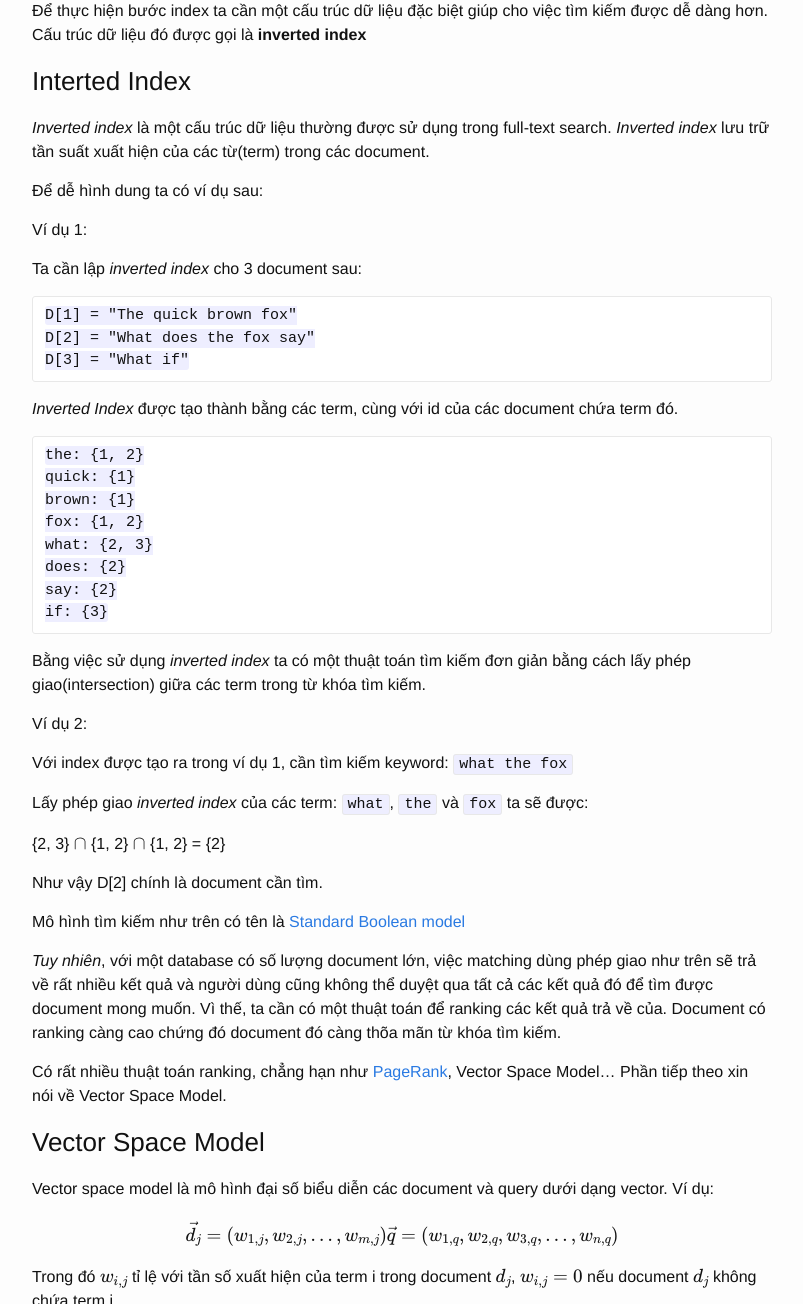
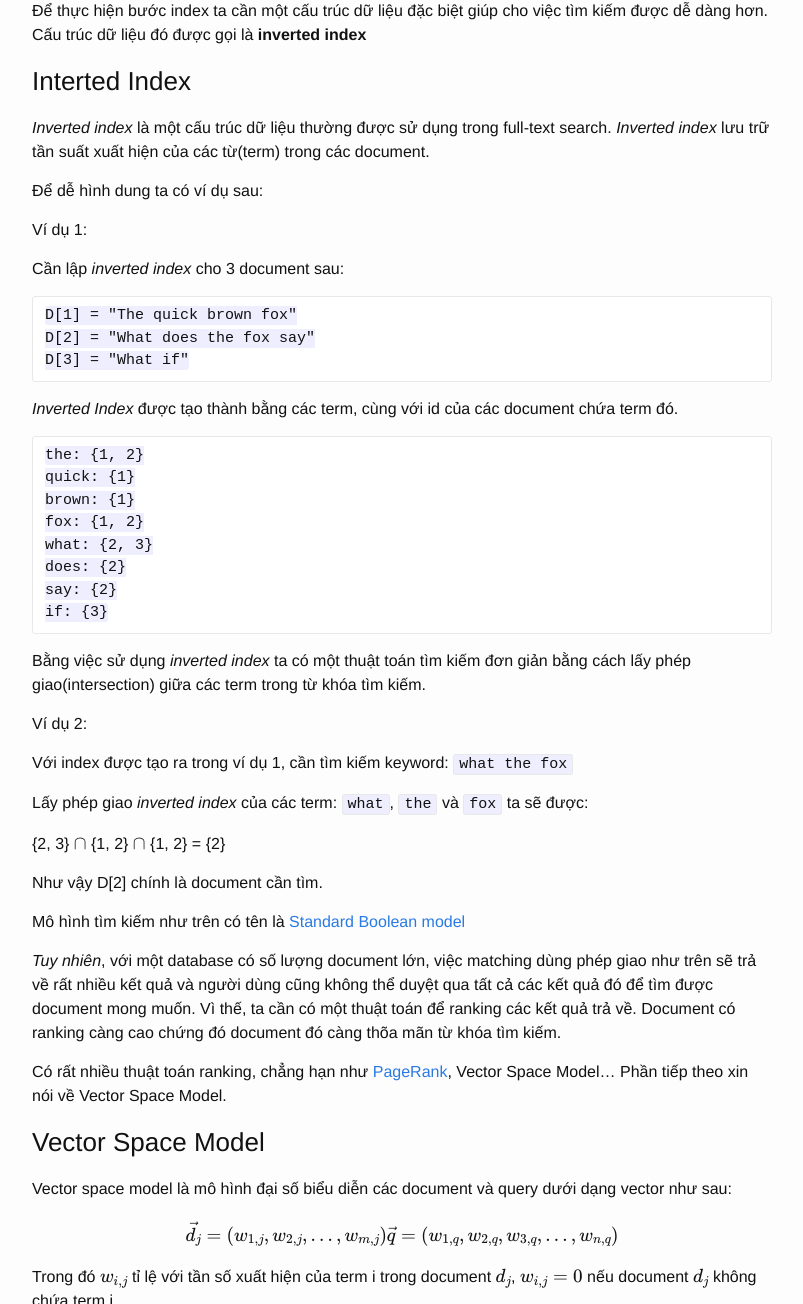
Before and after one commit to zinh/zinh.github.io, a Jekyll site: the page built from _posts/2014-11-23-solr-lucene-an-introduction.markdown, in a window 1280 px wide and 1400 px high, scrolled down 987 px, cut to the strip 0-1304 px from the top of the window. Shown: the whole strip, without its empty margins (238-1041 px from the left). Built offline with Jekyll 4.4.1, drawn with Linux system fonts in a browser that asks for light colours; formulas are drawn with MathJax 3; some of the changed text lies outside the part shown.

Commit message:
Update 2014-11-23-solr-lucene-an-introduction.markdown

```diff
--- a/_posts/2014-11-23-solr-lucene-an-introduction.markdown
+++ b/_posts/2014-11-23-solr-lucene-an-introduction.markdown
@@ -50,7 +50,7 @@ __Bước 2__: tìm kiếm sử dụng index được sinh ra ở bước 1.
 
 Ví dụ 1:
 
-Ta cần lập *inverted index* cho 3 document sau:
+Cần lập *inverted index* cho 3 document sau:
 
     D[1] = "The quick brown fox"
     D[2] = "What does the fox say"
@@ -81,13 +81,13 @@ Như vậy D[2] chính là document cần tìm.
 
 Mô hình tìm kiếm như trên có tên là [Standard Boolean model](http://en.wikipedia.org/wiki/Standard_Boolean_model)
 
-*Tuy nhiên*, với một database có số lượng document lớn, việc matching dùng phép giao như trên sẽ trả về rất nhiều kết quả và người dùng cũng không thể duyệt qua tất cả các kết quả đó để tìm được document mong muốn. Vì thế, ta cần có một thuật toán để ranking các kết quả trả về của. Document có ranking càng cao chứng đó document đó càng thõa mãn từ khóa tìm kiếm.
+*Tuy nhiên*, với một database có số lượng document lớn, việc matching dùng phép giao như trên sẽ trả về rất nhiều kết quả và người dùng cũng không thể duyệt qua tất cả các kết quả đó để tìm được document mong muốn. Vì thế, ta cần có một thuật toán để ranking các kết quả trả về. Document có ranking càng cao chứng đó document đó càng thõa mãn từ khóa tìm kiếm.
 
 Có rất nhiều thuật toán ranking, chẳng hạn như [PageRank](http://en.wikipedia.org/wiki/PageRank), Vector Space Model... Phần tiếp theo xin nói về Vector Space Model.
 
 ### Vector Space Model
 
-Vector space model là mô hình đại số biểu diễn các document và query dưới dạng vector. Ví dụ:
+Vector space model là mô hình đại số biểu diễn các document và query dưới dạng vector như sau:
 
 $$
 \vec{d_{j}} = (w_{1, j}, w_{2, j}, ..., w_{m, j})\\
```
Also changed, not shown: other parts of _posts/2014-11-23-solr-lucene-an-introduction.markdown (+5 -3 lines).
